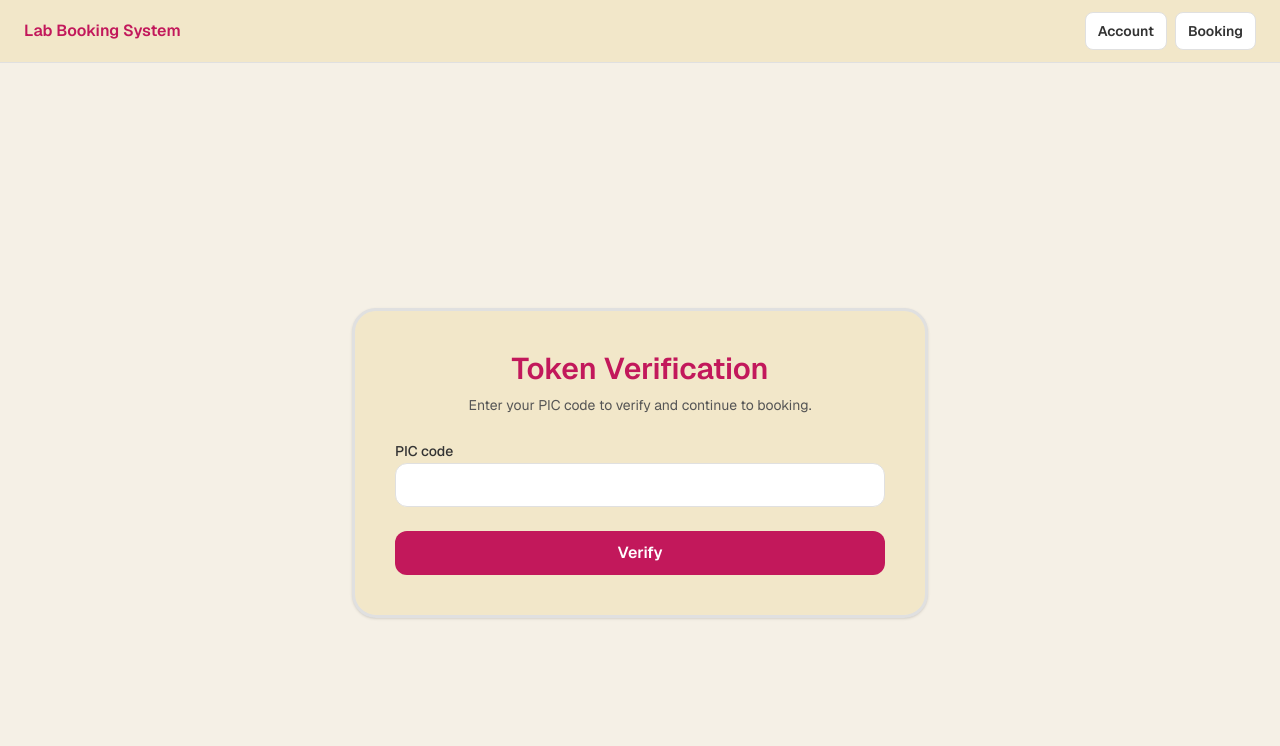
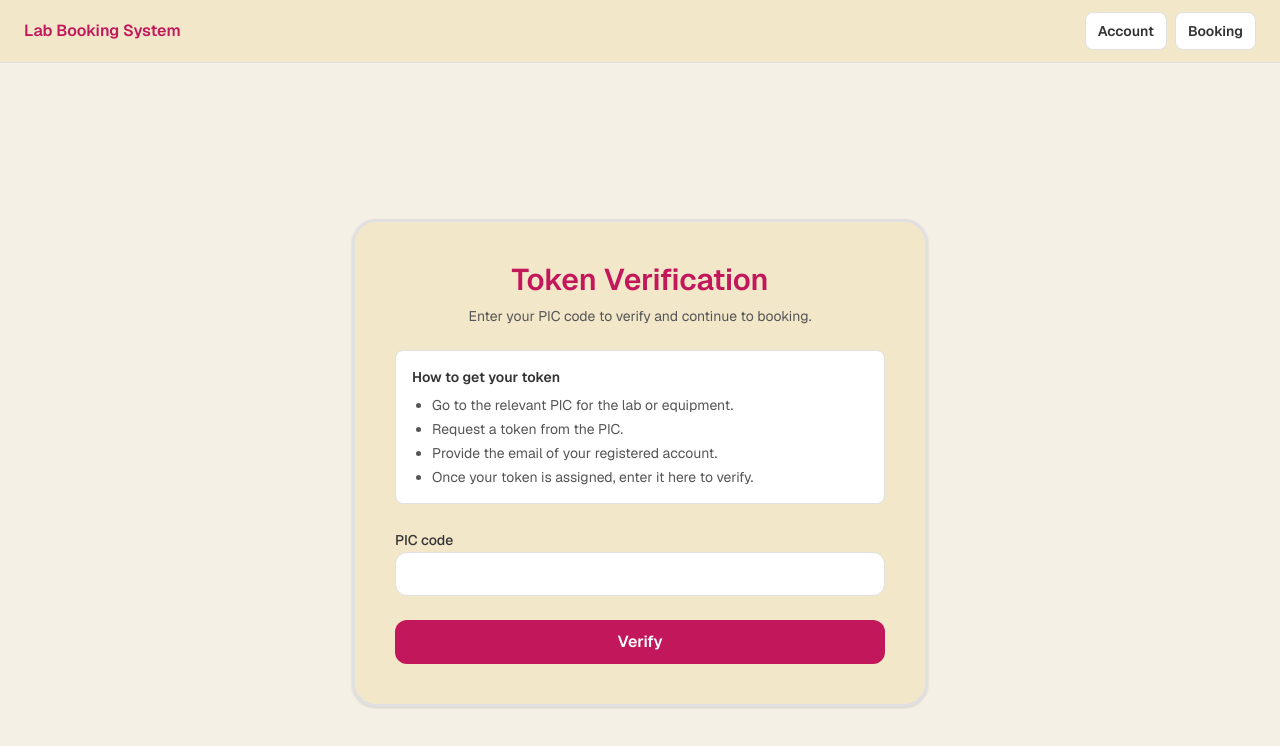
Before and after one commit to KaifHalak/AD-Project, a Next.js app: page /token-verification in a window 1280 px wide. Shown: the top 746 px of the page. Built offline with nearby package versions, Linux system fonts and the light colour scheme; no server answers.

Commit message:
added instructions to token input

```diff
--- a/src/app/token-verification/page.js
+++ b/src/app/token-verification/page.js
@@ -219,6 +219,18 @@ export default function TokenVerificationPage() {
             </p>
           </div>
 
+          <div className="rounded-lg border border-border-light bg-white p-4">
+            <h2 className="text-sm font-semibold text-text-main">
+              How to get your token
+            </h2>
+            <ul className="mt-2 list-disc space-y-1 pl-5 text-sm text-text-muted">
+              <li>Go to the relevant PIC for the lab or equipment.</li>
+              <li>Request a token from the PIC.</li>
+              <li>Provide the email of your registered account.</li>
+              <li>Once your token is assigned, enter it here to verify.</li>
+            </ul>
+          </div>
+
           <div className="space-y-2">
             <Label htmlFor="picCode">PIC code</Label>
             <Input
```
